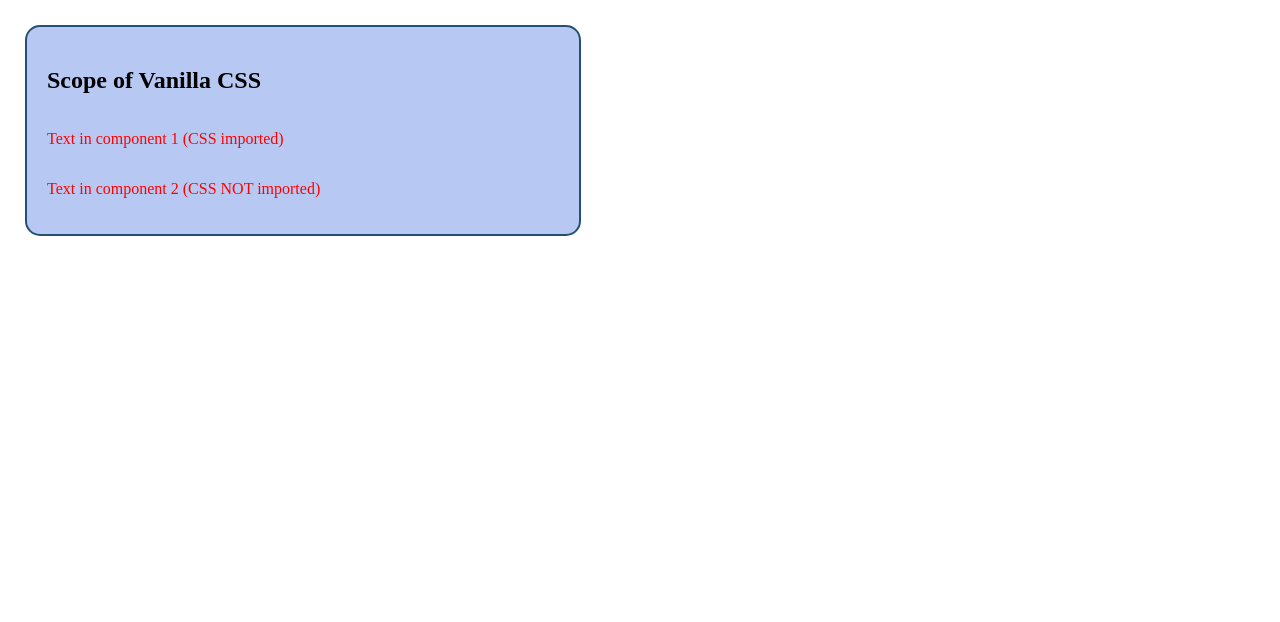
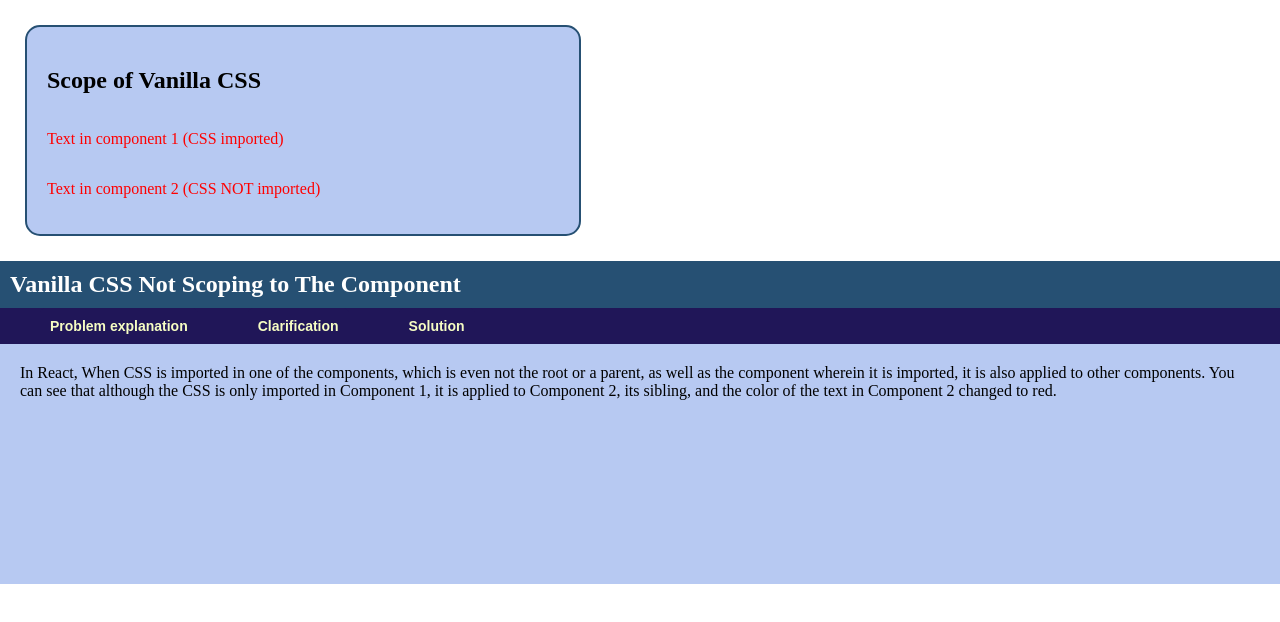
Before and after one commit to EMinasian/react-hands-on, a React (Vite) app: page /vanilla-css-not-scoping in a window 1280 px wide. Shown: the top 622 px of the page. Built offline with nearby package versions, Linux system fonts and the light colour scheme.

Commit message:
Explanation for vanilla CSS scoping

```diff
--- a/src/routes/VanillaCSSNotScoping/VanillaCSSNotScoping.jsx
+++ b/src/routes/VanillaCSSNotScoping/VanillaCSSNotScoping.jsx
@@ -11,7 +11,7 @@ export default function VanillaCSSNotScoping() {
         <Component1 />
         <Component2 />
       </DisplaySection>
-      {/* <ExplanationSection explanation={explanation} /> */}
+      <ExplanationSection explanation={explanation} />
     </>
   );
 }
--- a/src/routes/VanillaCSSNotScoping/explanation.json
+++ b/src/routes/VanillaCSSNotScoping/explanation.json
@@ -4,17 +4,17 @@
     {
       "block": 0,
       "heading": "Problem explanation",
-      "text": ""
+      "text": "In React, When CSS is imported in one of the components, which is even not the root or a parent, as well as the component wherein it is imported, it is also applied to other components. You can see that although the CSS is only imported in Component 1, it is applied to Component 2, its sibling, and the color of the text in Component 2 changed to red."
     },
     {
       "block": 1,
       "heading": "Clarification",
-      "text": ""
+      "text": "React generally imports the CSS via a script in the DOM. As a result, the other components which contribute to the DOM with their elements, are affected by the CSS file as well. In other words, how we manage the components in the application, is simply meaningful in the envelopment layer. Later, when React actually converts the code into DOM elements to render the UI, the module breakdown in the development layer might not be present. As a result, the CSS module which is imported, and placed on the DOM, will have its influence on all the elements that come from various components."
     },
     {
       "block": 2,
       "heading": "Solution",
-      "text": ""
+      "text": "To solve this issue, UI libraries can be specifically helpful which apply CSS in module level (e.g. Tailwind), or if the developer still prefers a CSS import solution, the name of the classes should be carefully chosen not to overlap across components wherever a module specific CSS is intended."
     }
   ]
 }
```
